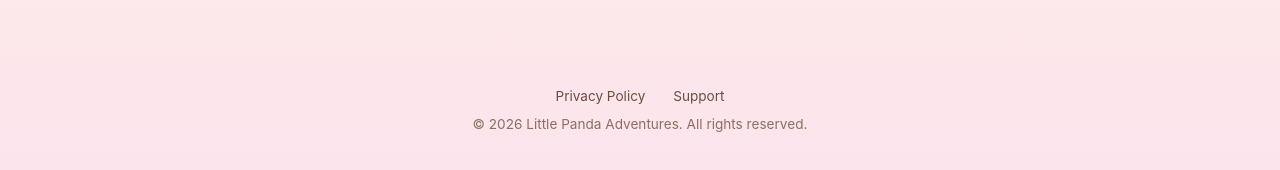
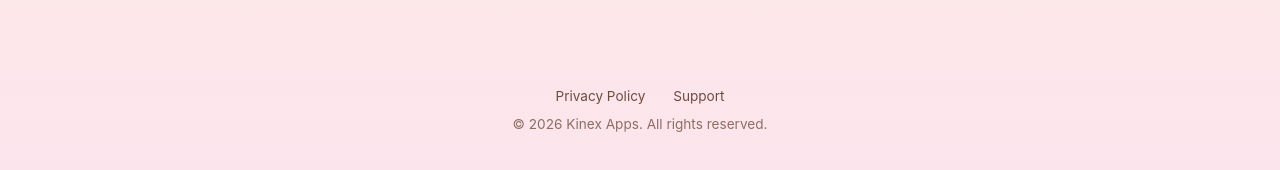
Before and after one commit to Mu-Haris/Little-Panda-Adventures, a plain HTML site: page index.html in a window 1280 px wide. Shown: the part 1663-1833 px from the top of the page. Drawn offline with Linux system fonts and the light colour scheme.

```diff
--- a/index.html
+++ b/index.html
@@ -227,7 +227,7 @@
             <a href="privacy-policy.html">Privacy Policy</a>
             <a href="support.html">Support</a>
         </p>
-        <p style="margin-top: 12px;">&copy; 2026 Little Panda Adventures. All rights reserved.</p>
+        <p style="margin-top: 12px;">&copy; 2026 Kinex Apps. All rights reserved.</p>
     </div>
 </body>
 </html>
```
Also changed, not shown: 1 other file.
